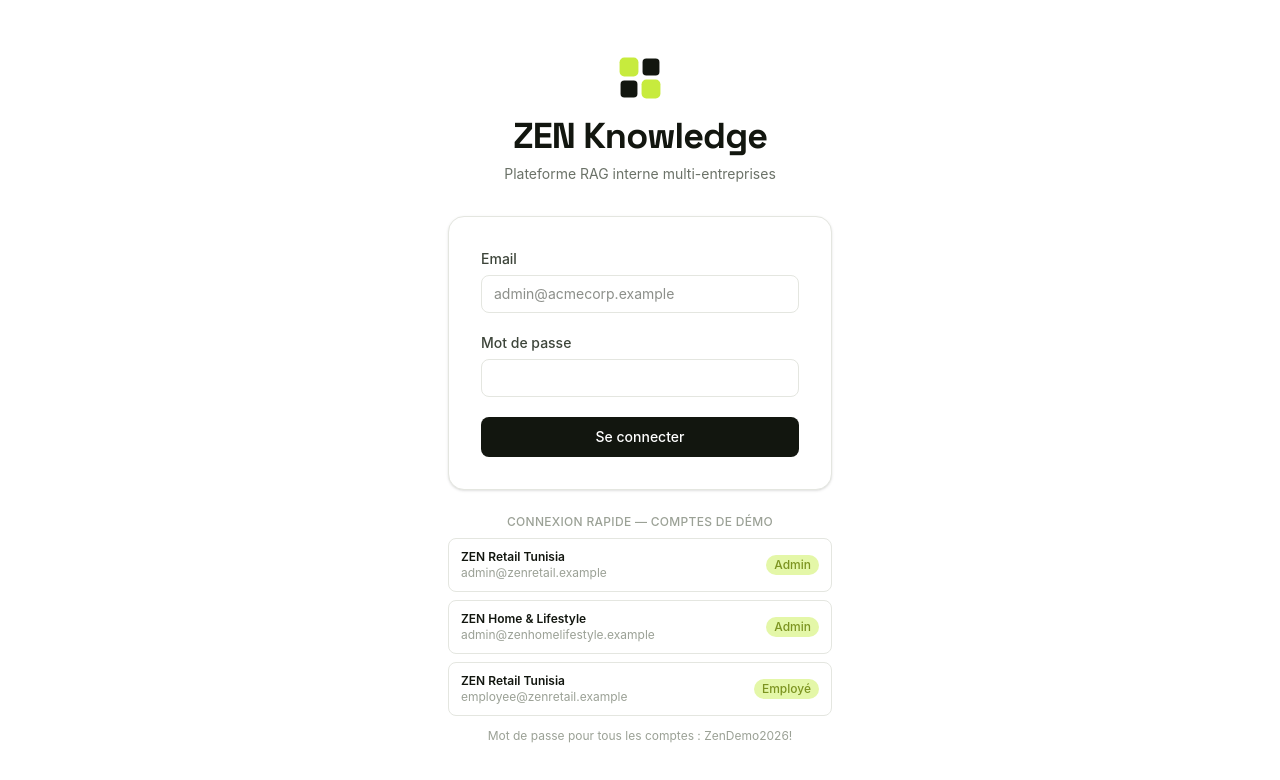
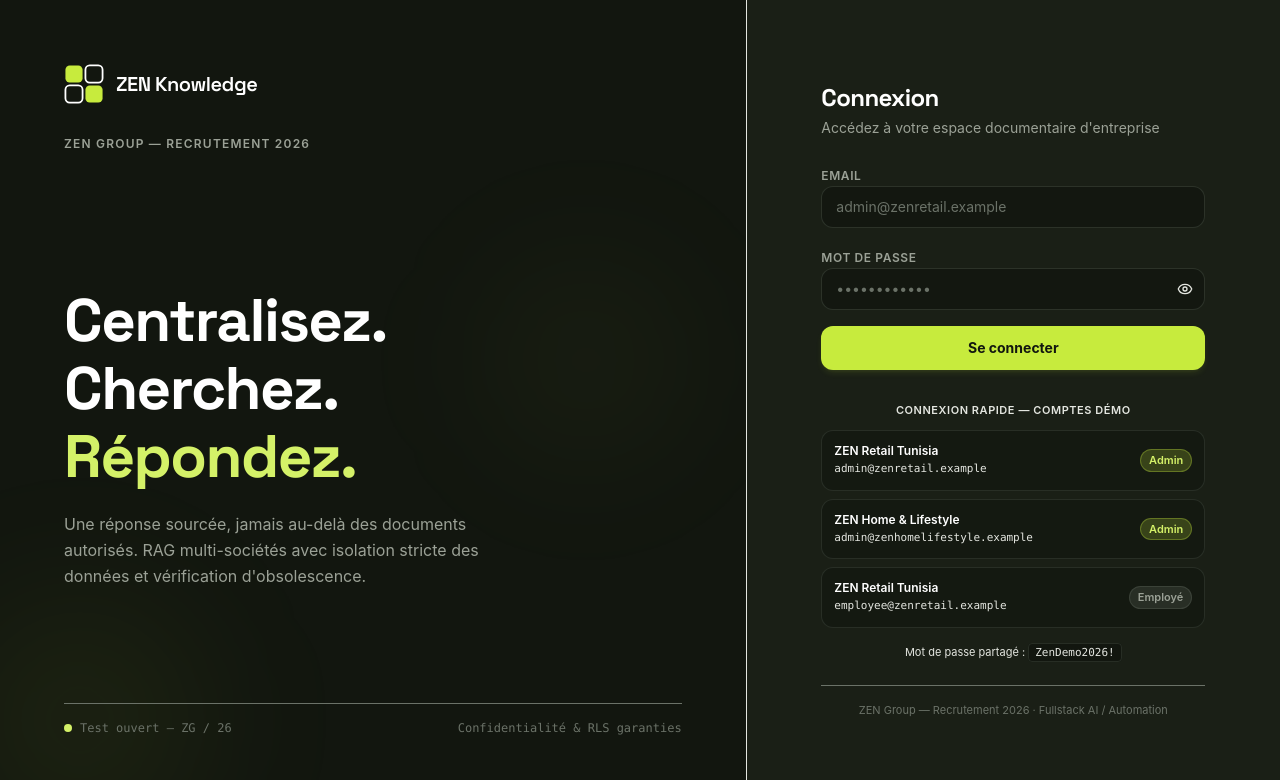
Before and after one commit to Yosra-Megbli/zen-knowledge, a Next.js app: page /login in a window 1280 px wide. Shown: the top 780 px of the page. Built offline with nearby package versions, Linux system fonts and the light colour scheme.

Commit message:
feat(auth): redesign login page with ZEN Group dark brand identity and 1-click demo logins

```diff
--- a/app/login/page.tsx
+++ b/app/login/page.tsx
@@ -4,13 +4,24 @@ import { useState } from "react";
 import { signIn } from "next-auth/react";
 import { useRouter } from "next/navigation";
 import { LogoMark } from "../components/Logo.tsx";
+import { AlertCircle, Eye, EyeOff, Loader2 } from "lucide-react";
 
 export default function LoginPage() {
   const router = useRouter();
   const [email, setEmail] = useState("");
   const [password, setPassword] = useState("");
+  const [showPassword, setShowPassword] = useState(false);
   const [error, setError] = useState<string | null>(null);
   const [loading, setLoading] = useState(false);
+  const [activeQuickEmail, setActiveQuickEmail] = useState<string | null>(null);
+
+  const DEMO_PASSWORD = process.env.NEXT_PUBLIC_DEMO_PASSWORD || "ZenDemo2026!";
+
+  const QUICK_LOGINS = [
+    { label: "ZEN Retail Tunisia", role: "Admin", email: "admin@zenretail.example" },
+    { label: "ZEN Home & Lifestyle", role: "Admin", email: "admin@zenhomelifestyle.example" },
+    { label: "ZEN Retail Tunisia", role: "Employé", email: "employee@zenretail.example" },
+  ];
 
   async function doLogin(loginEmail: string, loginPassword: string) {
     setError(null);
@@ -33,86 +44,219 @@ export default function LoginPage() {
     await doLogin(email, password);
   }
 
-  const DEMO_PASSWORD = "ZenDemo2026!";
-  const QUICK_LOGINS = [
-    { label: "ZEN Retail Tunisia", role: "Admin", email: "admin@zenretail.example" },
-    { label: "ZEN Home & Lifestyle", role: "Admin", email: "admin@zenhomelifestyle.example" },
-    { label: "ZEN Retail Tunisia", role: "Employé", email: "employee@zenretail.example" },
-  ];
+  async function handleQuickLogin(qEmail: string) {
+    setEmail(qEmail);
+    setPassword(DEMO_PASSWORD);
+    setActiveQuickEmail(qEmail);
+    try {
+      await doLogin(qEmail, DEMO_PASSWORD);
+    } finally {
+      setActiveQuickEmail(null);
+    }
+  }
 
   return (
-    <div className="min-h-screen flex items-center justify-center bg-paper-50 px-4 py-8">
-      <div className="w-full max-w-sm">
-        <div className="text-center mb-8">
-          <span className="inline-flex mb-4">
-            <LogoMark className="w-11 h-11" />
+    <div className="min-h-screen flex flex-col md:grid md:grid-cols-12 bg-ink-950 font-sans antialiased text-ink-100">
+      {/* ── Left Branding Panel (~60% on desktop) ────────────────────────── */}
+      <div className="md:col-span-6 lg:col-span-7 bg-ink-950 p-6 sm:p-10 lg:p-16 flex flex-col justify-between relative overflow-hidden border-b md:border-b-0 md:border-r border-ink-800/80">
+        {/* Subtle radial CSS glow */}
+        <div
+          className="absolute -bottom-28 -left-28 w-96 h-96 rounded-full blur-3xl pointer-events-none"
+          style={{ background: "radial-gradient(circle, rgba(199,235,61,0.08) 0%, rgba(18,22,15,0) 70%)" }}
+          aria-hidden="true"
+        />
+        <div
+          className="absolute top-1/4 right-0 w-80 h-80 rounded-full blur-3xl pointer-events-none"
+          style={{ background: "radial-gradient(circle, rgba(212,241,104,0.05) 0%, rgba(18,22,15,0) 70%)" }}
+          aria-hidden="true"
+        />
+
+        {/* Top Header / Eyebrow */}
+        <div className="relative z-10">
+          <div className="flex items-center gap-3 mb-6 sm:mb-8">
+            <LogoMark className="w-9 h-9 sm:w-10 sm:h-10" />
+            <span className="font-display font-semibold text-lg sm:text-xl tracking-tight text-white">
+              ZEN Knowledge
             </span>
-          <h1 className="font-display text-4xl font-bold text-ink-950 tracking-tight">ZEN Knowledge</h1>
-          <p className="text-ink-500 mt-2 text-sm">Plateforme RAG interne multi-entreprises</p>
           </div>
-        <form
-          onSubmit={handleSubmit}
-          className="bg-white rounded-2xl shadow-sm border border-ink-100 p-8 flex flex-col gap-5"
-        >
-          <div className="flex flex-col gap-1.5">
-            <label className="text-sm font-medium text-ink-700">Email</label>
+          <div className="text-[11px] sm:text-xs font-semibold uppercase tracking-widest text-ink-300 mb-4 sm:mb-6">
+            ZEN GROUP — RECRUTEMENT 2026
+          </div>
+        </div>
+
+        {/* Center Headline & Subtitle */}
+        <div className="relative z-10 py-4 sm:py-8 lg:py-12 my-auto">
+          <h1 className="font-display text-3xl sm:text-5xl lg:text-6xl font-bold tracking-tight leading-none space-y-1 sm:space-y-2">
+            <span className="block text-white">Centralisez.</span>
+            <span className="block text-white">Cherchez.</span>
+            <span className="block text-lime-400 font-extrabold">Répondez.</span>
+          </h1>
+          <p className="text-xs sm:text-sm lg:text-base text-ink-300 mt-4 sm:mt-6 leading-relaxed max-w-md">
+            Une réponse sourcée, jamais au-delà des documents autorisés. RAG multi-sociétés avec isolation stricte des données et vérification d&apos;obsolescence.
+          </p>
+        </div>
+
+        {/* Bottom Meta */}
+        <div className="relative z-10 pt-4 border-t border-ink-800/60 hidden sm:flex items-center justify-between text-xs text-ink-500 font-mono">
+          <div className="flex items-center gap-2">
+            <span className="inline-block w-2 h-2 rounded-full bg-lime-400 animate-pulse" />
+            <span>Test ouvert — ZG / 26</span>
+          </div>
+          <span>Confidentialité & RLS garanties</span>
+        </div>
+      </div>
+
+      {/* ── Right Authentication Panel (~40% on desktop) ─────────────────── */}
+      <div className="md:col-span-6 lg:col-span-5 bg-ink-900 p-6 sm:p-10 lg:p-12 flex flex-col justify-center relative">
+        <div className="w-full max-w-sm mx-auto space-y-6">
+          {/* Panel Header */}
+          <div>
+            <h2 className="font-display text-xl sm:text-2xl font-bold text-white tracking-tight">
+              Connexion
+            </h2>
+            <p className="text-xs sm:text-sm text-ink-300 mt-1">
+              Accédez à votre espace documentaire d&apos;entreprise
+            </p>
+          </div>
+
+          {/* Form */}
+          <form onSubmit={handleSubmit} className="space-y-4">
+            <div className="space-y-1.5">
+              <label className="text-xs font-semibold text-ink-300 uppercase tracking-wider">
+                Email
+              </label>
               <input
                 type="email"
                 required
                 autoComplete="email"
                 value={email}
-              onChange={(e) => setEmail(e.target.value)}
-              className="border border-ink-100 rounded-lg px-3 py-2 text-sm focus:outline-none focus:ring-2 focus:ring-lime-400"
-              placeholder="admin@acmecorp.example"
+                onChange={(e) => {
+                  setEmail(e.target.value);
+                  if (error) setError(null);
+                }}
+                className="w-full bg-ink-950/80 border border-ink-700/60 rounded-xl px-3.5 py-2.5 text-sm text-white placeholder-ink-500 focus:outline-none focus:ring-2 focus:ring-lime-400 focus:border-transparent transition-all"
+                placeholder="admin@zenretail.example"
               />
             </div>
-          <div className="flex flex-col gap-1.5">
-            <label className="text-sm font-medium text-ink-700">Mot de passe</label>
+
+            <div className="space-y-1.5">
+              <label className="text-xs font-semibold text-ink-300 uppercase tracking-wider">
+                Mot de passe
+              </label>
+              <div className="relative">
                 <input
-              type="password"
+                  type={showPassword ? "text" : "password"}
                   required
                   autoComplete="current-password"
                   value={password}
-              onChange={(e) => setPassword(e.target.value)}
-              className="border border-ink-100 rounded-lg px-3 py-2 text-sm focus:outline-none focus:ring-2 focus:ring-lime-400"
+                  onChange={(e) => {
+                    setPassword(e.target.value);
+                    if (error) setError(null);
+                  }}
+                  className="w-full bg-ink-950/80 border border-ink-700/60 rounded-xl pl-3.5 pr-10 py-2.5 text-sm text-white placeholder-ink-500 focus:outline-none focus:ring-2 focus:ring-lime-400 focus:border-transparent transition-all"
+                  placeholder="••••••••••••"
                 />
+                <button
+                  type="button"
+                  onClick={() => setShowPassword(!showPassword)}
+                  className="absolute right-3 top-1/2 -translate-y-1/2 text-ink-400 hover:text-ink-200 transition-colors cursor-pointer"
+                  tabIndex={-1}
+                  aria-label={showPassword ? "Masquer le mot de passe" : "Afficher le mot de passe"}
+                >
+                  {showPassword ? <EyeOff size={16} /> : <Eye size={16} />}
+                </button>
               </div>
+            </div>
+
+            {/* Error banner (Dark adapted) */}
             {error && (
-            <p className="text-sm text-red-600 bg-red-50 rounded-lg px-3 py-2">{error}</p>
+              <div className="flex items-start gap-2.5 p-3 rounded-xl bg-red-950/40 border border-red-900/60 text-xs text-red-300 animate-in fade-in slide-in-from-top-1">
+                <AlertCircle size={16} className="shrink-0 text-red-400 mt-0.5" />
+                <span>{error}</span>
+              </div>
             )}
+
+            {/* Primary Submit Button */}
             <button
               type="submit"
               disabled={loading}
-            className="bg-ink-950 hover:bg-ink-900 text-white font-medium rounded-lg py-2.5 text-sm transition-colors disabled:opacity-60"
+              className="w-full bg-lime-500 hover:bg-lime-400 text-ink-950 font-bold rounded-xl py-3 text-sm transition-all shadow-md shadow-lime-500/10 hover:shadow-lime-500/20 disabled:opacity-60 cursor-pointer flex items-center justify-center gap-2"
             >
-            {loading ? "Connexion…" : "Se connecter"}
+              {loading && !activeQuickEmail ? (
+                <>
+                  <Loader2 size={16} className="animate-spin" />
+                  <span>Connexion…</span>
+                </>
+              ) : (
+                <span>Se connecter</span>
+              )}
             </button>
           </form>
-        <div className="mt-6">
-          <p className="text-center text-xs font-medium text-ink-300 uppercase tracking-wide mb-2">
-            Connexion rapide — comptes de démo
+
+          {/* Quick Logins Section */}
+          <div className="space-y-3 pt-2">
+            <div className="flex items-center gap-3">
+              <div className="h-px bg-ink-800 flex-1" />
+              <p className="text-[11px] font-semibold text-ink-400 uppercase tracking-wider whitespace-nowrap">
+                Connexion rapide — comptes démo
               </p>
+              <div className="h-px bg-ink-800 flex-1" />
+            </div>
+
             <div className="grid grid-cols-1 gap-2">
-            {QUICK_LOGINS.map((q) => (
+              {QUICK_LOGINS.map((q) => {
+                const isSelected = activeQuickEmail === q.email;
+                return (
                   <button
                     key={q.email}
                     type="button"
                     disabled={loading}
-                onClick={() => doLogin(q.email, DEMO_PASSWORD)}
-                className="flex items-center justify-between bg-white border border-ink-100 rounded-lg px-3 py-2.5 text-left text-xs hover:border-lime-400 hover:shadow-sm transition-all disabled:opacity-50"
+                    onClick={() => handleQuickLogin(q.email)}
+                    className={`group w-full flex items-center justify-between p-3 rounded-xl border text-left transition-all cursor-pointer ${
+                      isSelected
+                        ? "bg-ink-950 border-lime-400 shadow-sm shadow-lime-500/10"
+                        : "bg-ink-950/60 hover:bg-ink-950 border-ink-700/50 hover:border-lime-500/40 hover:-translate-y-0.5 hover:shadow-sm"
+                    } disabled:opacity-50 disabled:cursor-not-allowed`}
                   >
-                <span>
-                  <span className="block font-semibold text-ink-950">{q.label}</span>
-                  <span className="text-ink-300 truncate text-xs">{q.email}</span>
-                </span>
-                <span className="px-2 py-0.5 rounded-full bg-lime-100 text-lime-700 font-medium">
+                    <div className="flex-1 min-w-0 pr-2">
+                      <div className="font-semibold text-white text-xs group-hover:text-lime-300 transition-colors">
+                        {q.label}
+                      </div>
+                      <div className="text-[11px] text-ink-400 truncate mt-0.5 font-mono">
+                        {q.email}
+                      </div>
+                    </div>
+                    <div className="flex items-center gap-2 shrink-0">
+                      {isSelected ? (
+                        <Loader2 size={14} className="animate-spin text-lime-400" />
+                      ) : (
+                        <span
+                          className={`px-2 py-0.5 rounded-full text-[11px] font-semibold ${
+                            q.role === "Admin"
+                              ? "bg-lime-500/20 text-lime-400 border border-lime-500/30"
+                              : "bg-ink-700/50 text-ink-300 border border-ink-500/30"
+                          }`}
+                        >
                           {q.role}
                         </span>
+                      )}
+                    </div>
                   </button>
-            ))}
+                );
+              })}
             </div>
-          <p className="text-center text-xs text-ink-300 mt-3">
-            Mot de passe pour tous les comptes : {DEMO_PASSWORD}
+
+            <p className="text-center text-[11px] text-ink-400 pt-1">
+              Mot de passe partagé :{" "}
+              <code className="text-ink-200 bg-ink-950 px-1.5 py-0.5 rounded font-mono border border-ink-700/50">
+                {DEMO_PASSWORD}
+              </code>
+            </p>
+          </div>
+
+          {/* Discreet Footer */}
+          <p className="text-center text-[11px] text-ink-500 pt-4 border-t border-ink-800/80">
+            ZEN Group — Recrutement 2026 · Fullstack AI / Automation
           </p>
         </div>
       </div>
```
Also changed, not shown: 1 other file (tests, documents, lock files or other folders). Lines whose indentation alone changed are shown as unchanged.
